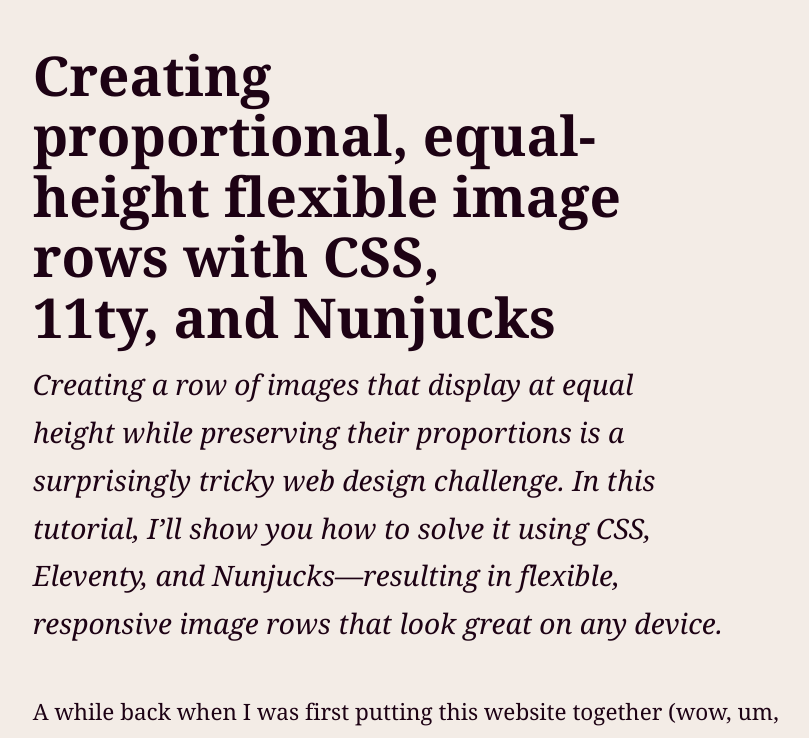
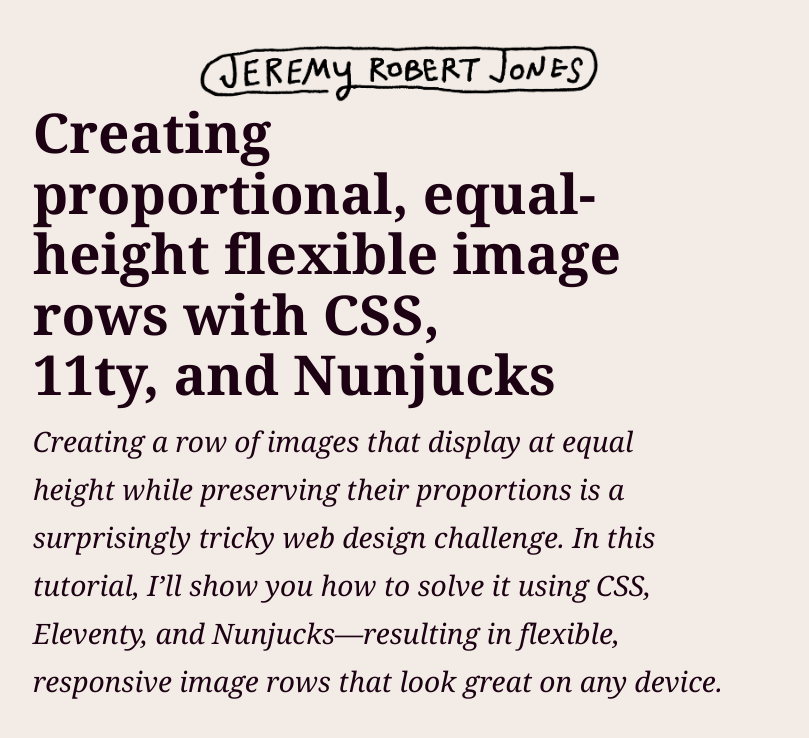
Before and after one commit to minttoothpick/jeremyrobertjones.com, an Eleventy site: page src/writing/proportional-equal-height-image-row-css-11ty-nunjucks.md in a window 1280 px wide. Shown: the top 738 px of the page, without its empty margins (230-1039 px from the left). Built offline with nearby package versions, Linux system fonts and the light colour scheme; Eleventy itself is replaced by a stand-in of ours; files that its build step writes are made by us from their sources; a web font is replaced by a local one.

Commit message:
Add logo to header

```diff
--- a/src/_includes/layouts/base.njk
+++ b/src/_includes/layouts/base.njk
@@ -10,6 +10,13 @@
   <link href="https://fonts.bunny.net/css?family=fira-code:400|wittgenstein:400,400i,700&display=swap" rel="stylesheet" />
 </head>
 <body>
+  <header style="display: flex; justify-content: center;">
+    <img src="/images/logo.png" alt="Jeremy Robert Jones" style="max-width: 400px;">
+    <nav>
+      <ul>
+      </ul>
+    </nav>
+  </header>
   {% block content %}{% endblock %}
 </body>
 </html>
```
Also changed, not shown: .eleventy.js, src/images/logo.png (added).
